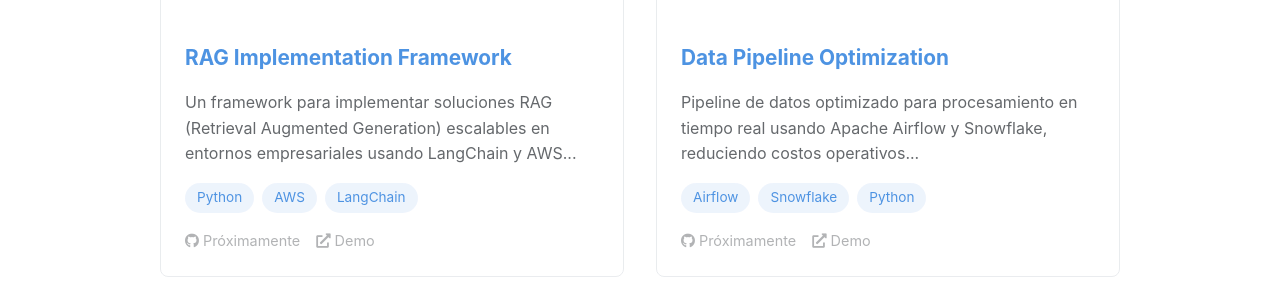
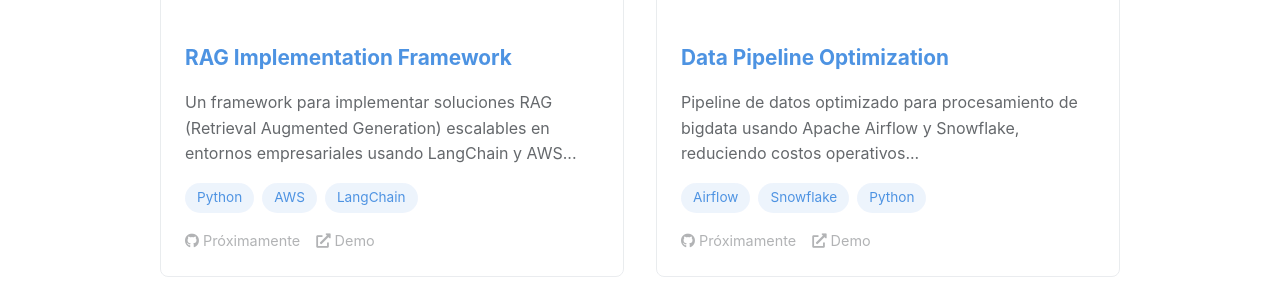
Before and after one commit to ronaldmego/ronaldmego.github.io, a Jekyll site: the page built from portfolio.md, in a window 1280 px wide and 1204 px high. Shown: the part 490-776 px from the top of the window. Built offline with Jekyll 4.4.1, drawn with Linux system fonts in a browser that asks for light colours.

Commit message:
Agrego documentacion

```diff
--- a/portfolio.md
+++ b/portfolio.md
@@ -38,7 +38,7 @@
     </div>
     <div class="project-content">
       <h2>Data Pipeline Optimization</h2>
-      <p class="project-description">Pipeline de datos optimizado para procesamiento en tiempo real usando Apache Airflow y Snowflake, reduciendo costos operativos...</p>
+      <p class="project-description">Pipeline de datos optimizado para procesamiento de bigdata usando Apache Airflow y Snowflake, reduciendo costos operativos...</p>
       <div class="project-meta">
         <div class="technologies">
           <span class="tech">Airflow</span>
```
Also changed, not shown: blog.md (+1 -1 lines), readme.md (added).
